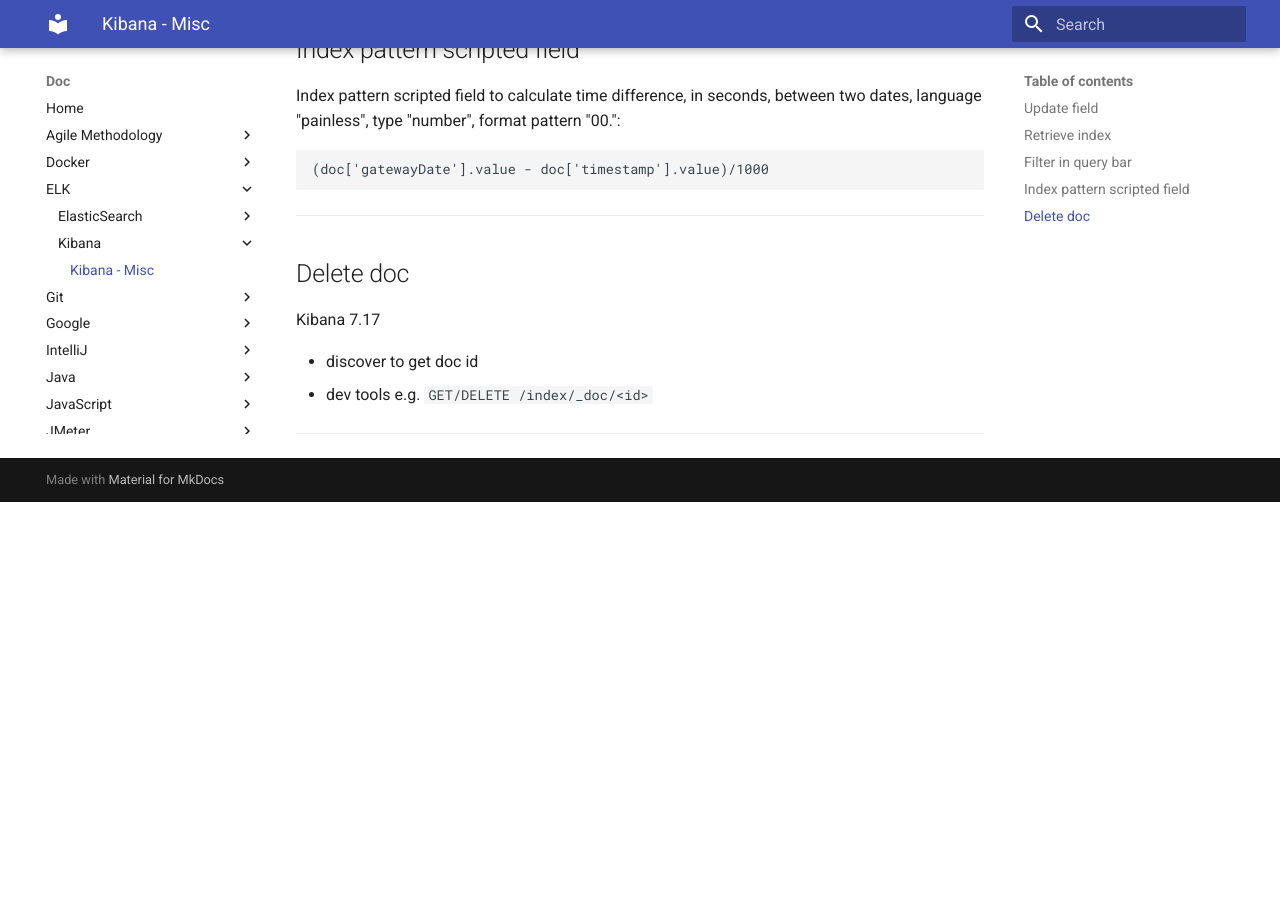
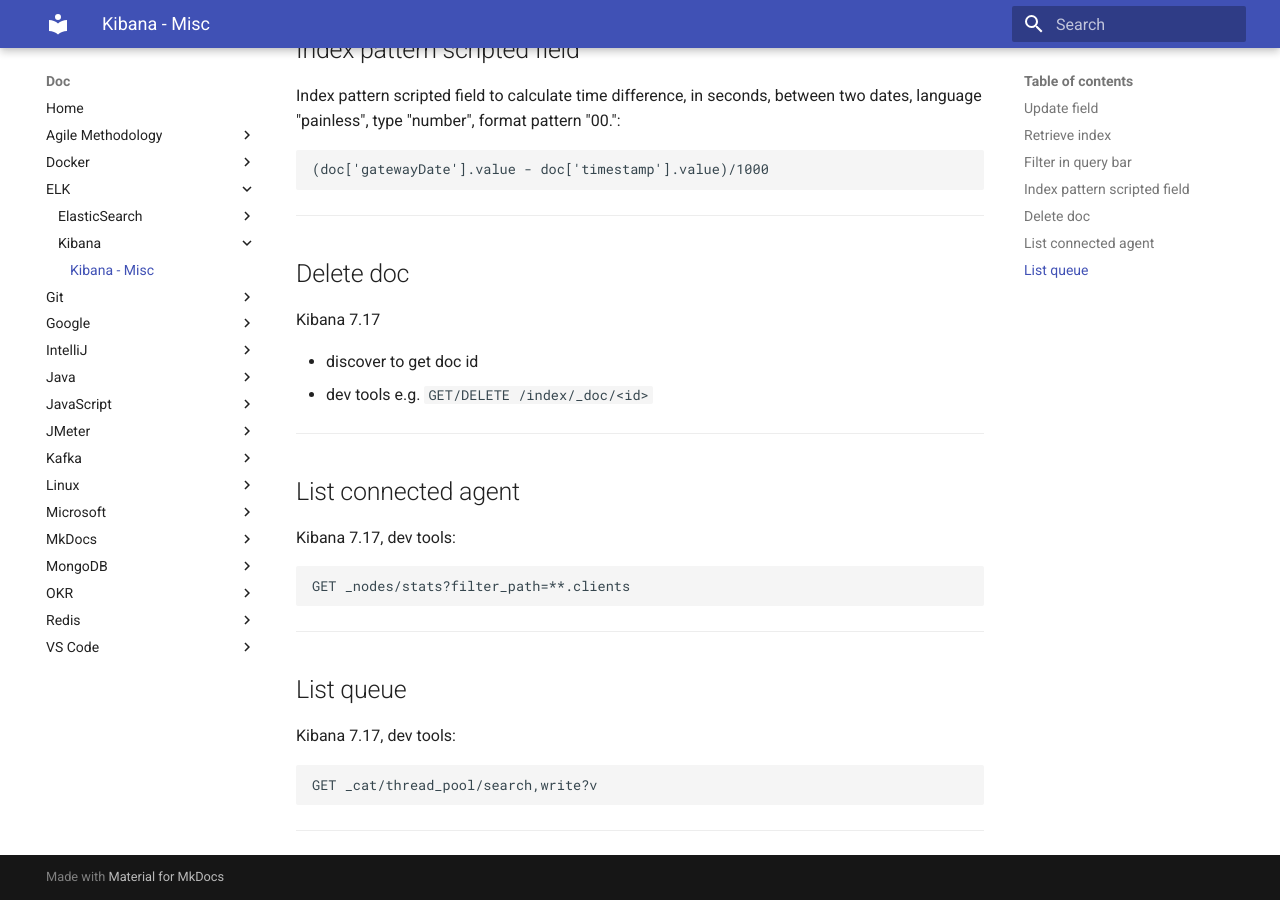
Before and after one commit to oldu73/doc, an MkDocs documentation site: the page built from docs/elk/kibana/kibana.md, in a window 1280 px wide and 900 px high, scrolled down 1271 px. Built offline with MkDocs 1.6.1 and Material for MkDocs 9.7.7, drawn with Linux system fonts in a browser that asks for light colours; before the commit the page ends 1773 px from its top, so only the background shows below that.

Commit message:
kibana devtools debug and elasticsearch logging

````diff
--- a/docs/elk/kibana/kibana.md
+++ b/docs/elk/kibana/kibana.md
@@ -76,3 +76,23 @@
 - dev tools e.g. `GET/DELETE /index/_doc/<id>`
 
 ***
+
+## List connected agent
+
+Kibana 7.17, dev tools:
+
+```txt
+GET _nodes/stats?filter_path=**.clients
+```
+
+***
+
+## List queue
+
+Kibana 7.17, dev tools:
+
+```txt
+GET _cat/thread_pool/search,write?v
+```
+
+***
````
Also changed, not shown: docs/elk/elasticsearch/elasticsearch.md (+12 -0 lines).
